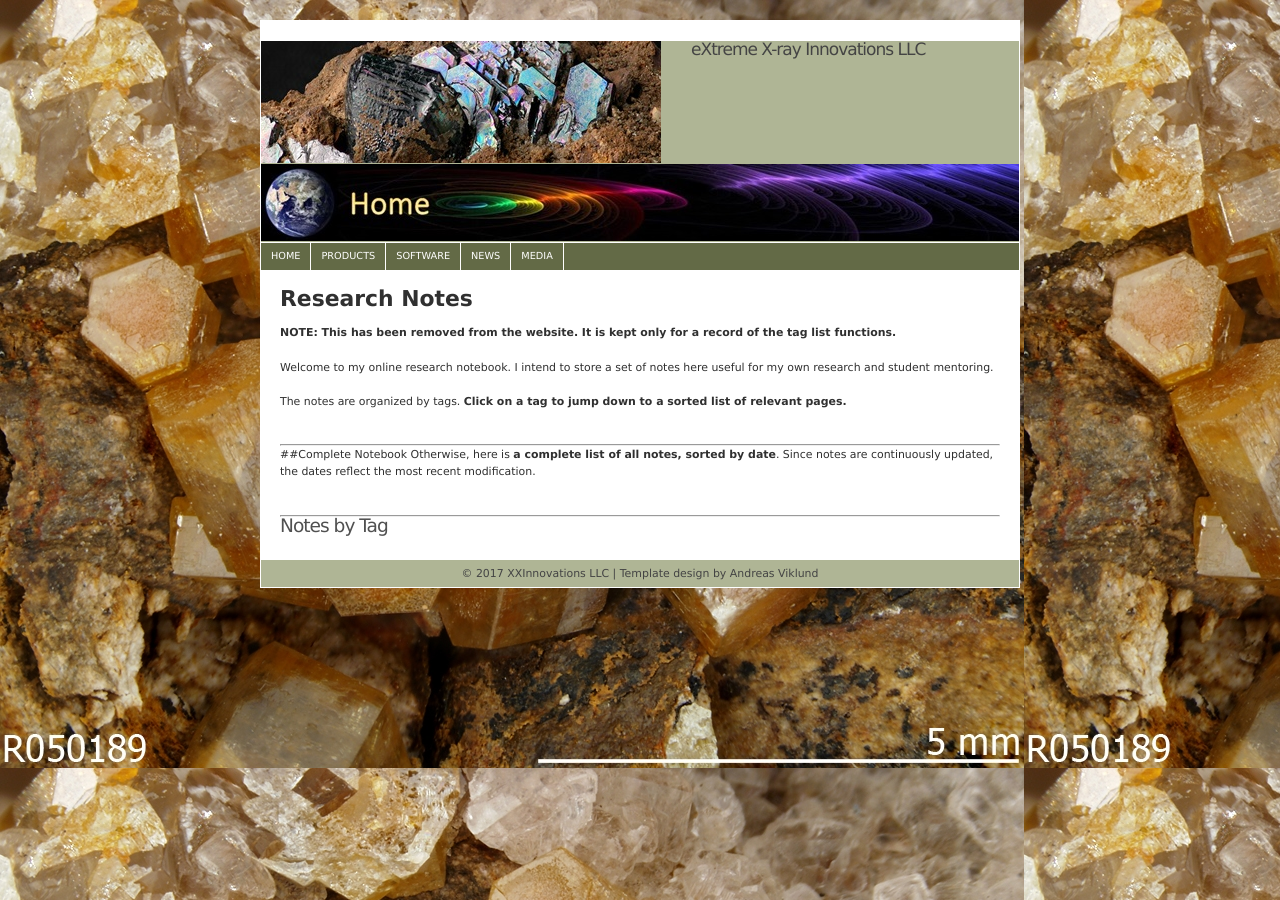
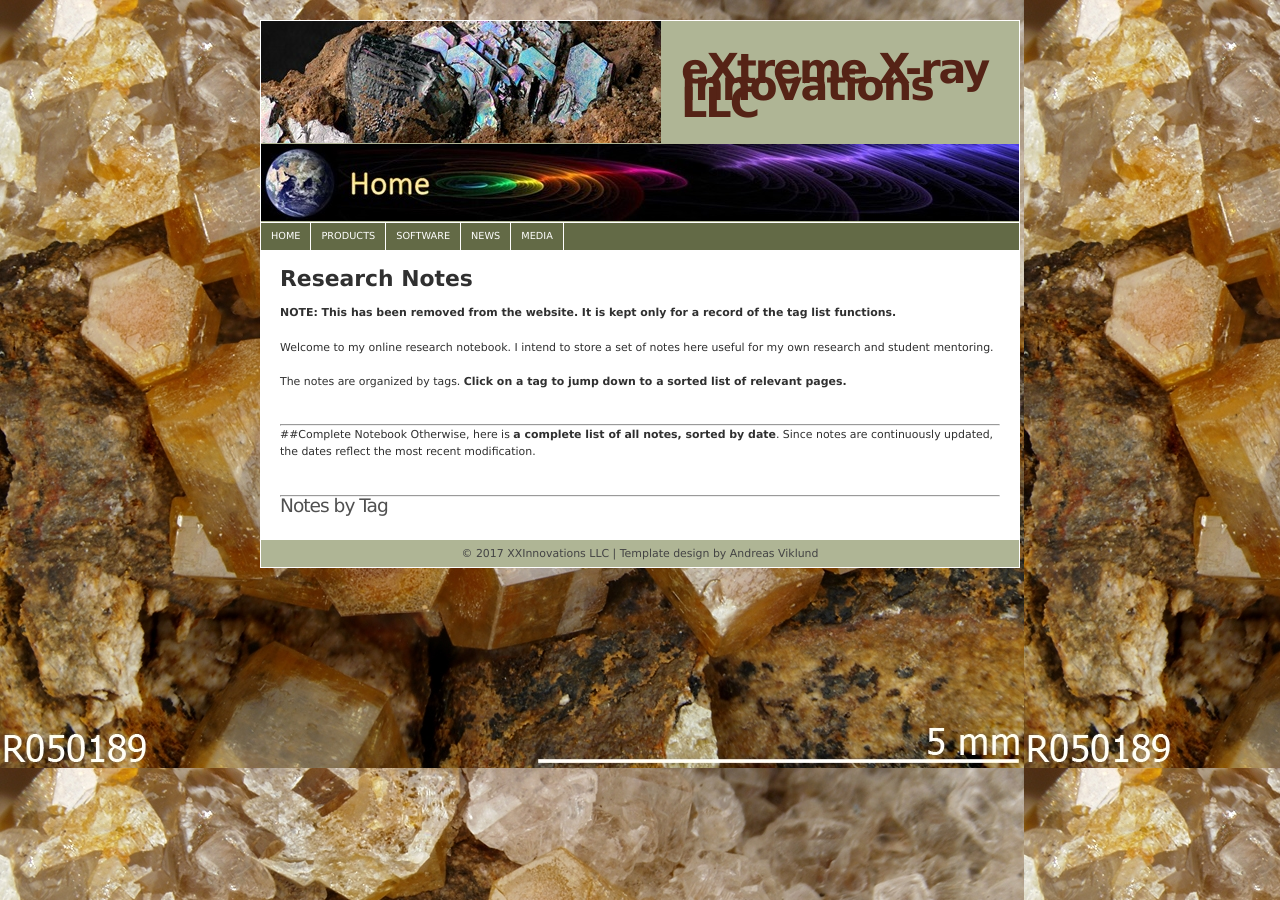
Before and after one commit to xxinnovations/xxinnovations.github.io, a Jekyll site: the page built from notes.md, in a window 1280 px wide. Built offline with Jekyll 4.4.1, drawn with Linux system fonts in a browser that asks for light colours.

```diff
--- a/_includes/head.html
+++ b/_includes/head.html
@@ -14,5 +14,5 @@
     <div id="header">
 		<img id="img1" src="../images/Moissanite__R150016__Sample__Photo__34845__zoom.jpg" />
 		<img id="img2" src="../images/home_banner.jpg" />
-        <h2>eXtreme X-ray Innovations LLC</h2>
+        <h1>eXtreme X-ray Innovations LLC</h1>
     </div>
```
Also changed, not shown: index.md (+1 -1 lines), images/atlas_system.jpg (added).
